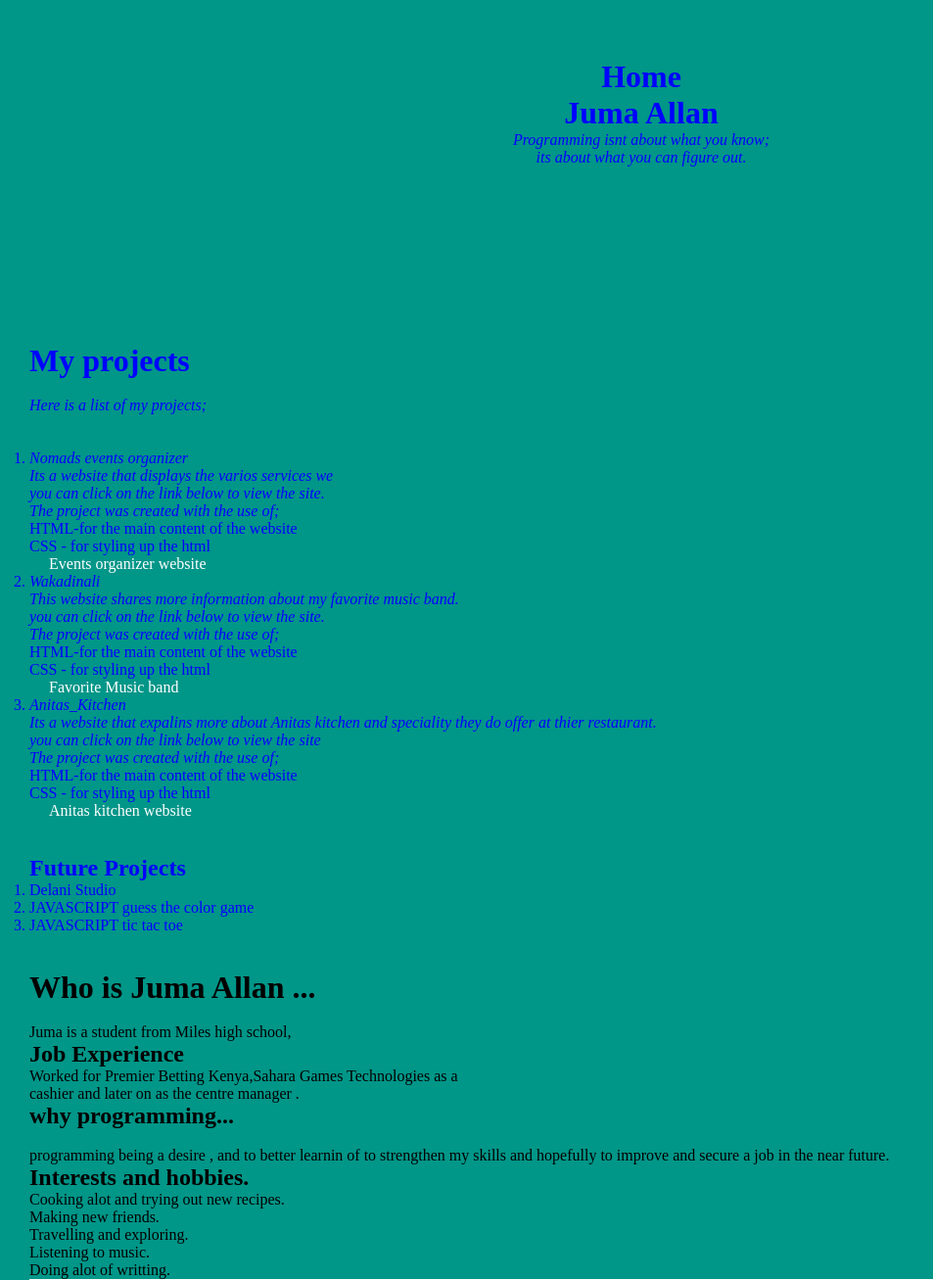
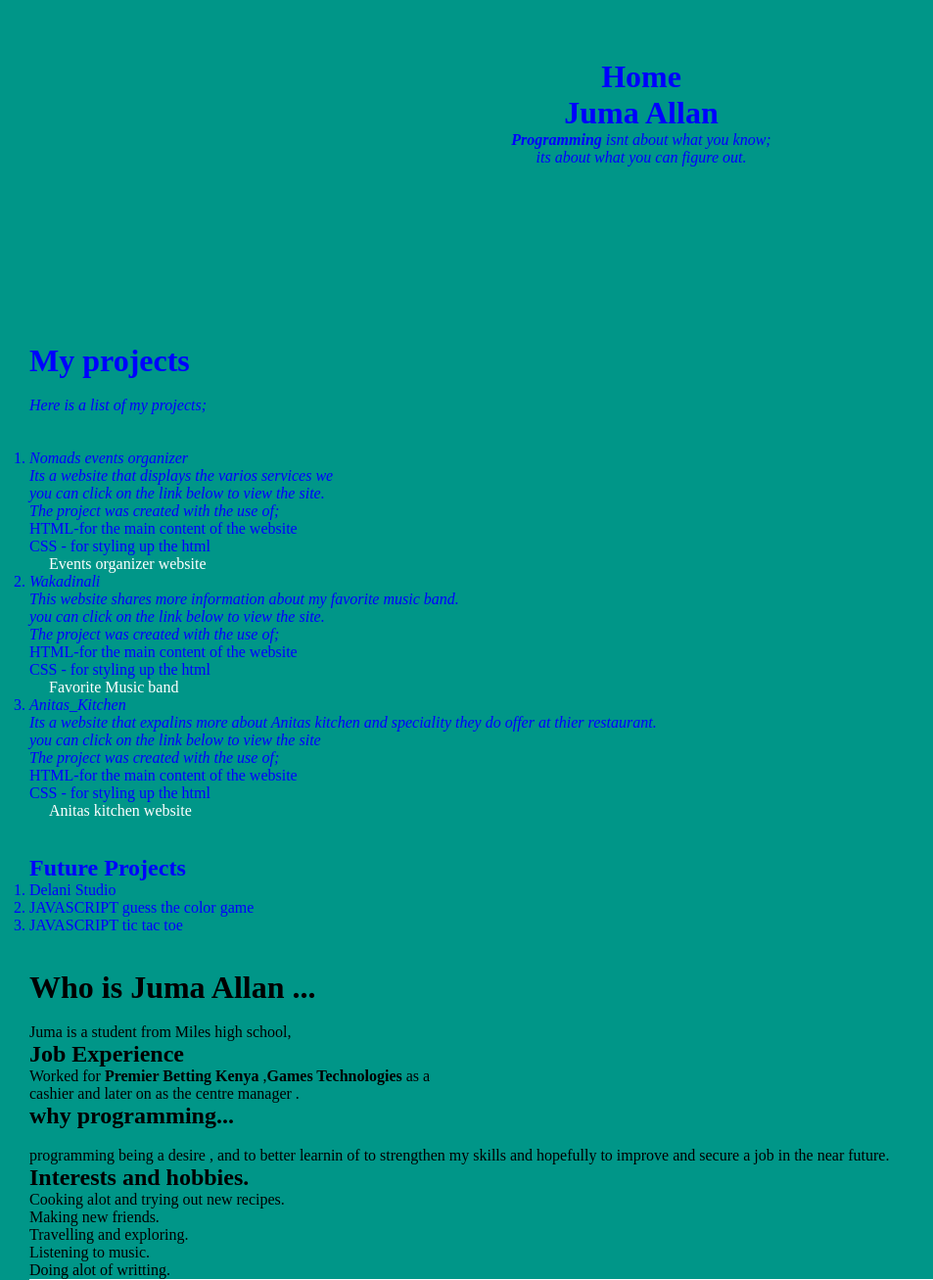
Before and after one commit to juma-moringa/Portfolio, a plain HTML site: page index.html in a window 1280 px wide. Shown: the part 920-2227 px from the top of the page at 98% size, without its empty margins (0-953 px from the left). Drawn offline with Linux system fonts and the light colour scheme.

Commit message:
implimented the strong tags

```diff
--- a/index.html
+++ b/index.html
@@ -27,7 +27,7 @@
     <div id="opennote">
         <h1>Home</h1>
         <h1>Juma Allan</h1>
-        <p>Programming isnt about what you know; </br>its about what you can figure out.</p>
+        <p><strong>Programming</strong> isnt about what you know; </br>its about what you can figure out.</p>
     </div>
     <div id="project">
         <h1>My projects</h1>
@@ -84,7 +84,7 @@
     </br>
     <p>Juma is a student from Miles high school,</br>
         <h2>Job Experience</h2>
-        Worked for Premier Betting Kenya,Sahara Games Technologies as a
+        Worked for <strong>Premier Betting Kenya</strong> ,<strong>Games Technologies</strong> as a
         </br>
         cashier and later on as the centre manager .
     </p>
```
